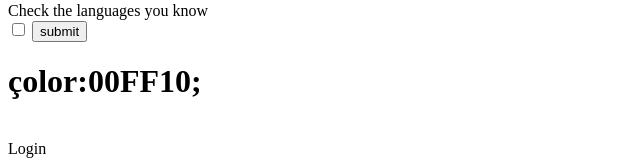
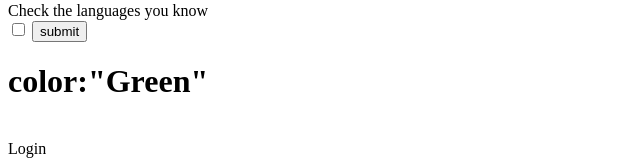
Before and after one commit to Akhileshchan/assignment-8.1, a plain HTML site: page index.html in a window 1280 px wide. Shown: the part 127-287 px from the top of the page, without its empty margins (0-640 px from the left). Drawn offline with Linux system fonts and the light colour scheme.

Commit message:
Update index.html

```diff
--- a/index.html
+++ b/index.html
@@ -18,7 +18,7 @@ Are you male or female ?<br>
 <input type="submit" value="submit"><br>
 
 </form>
-	<h1><span>çolor:00FF10;</span></h1>
+     <h1> color:"Green"</h1>
 	</br>Login
 
 </body>
```
